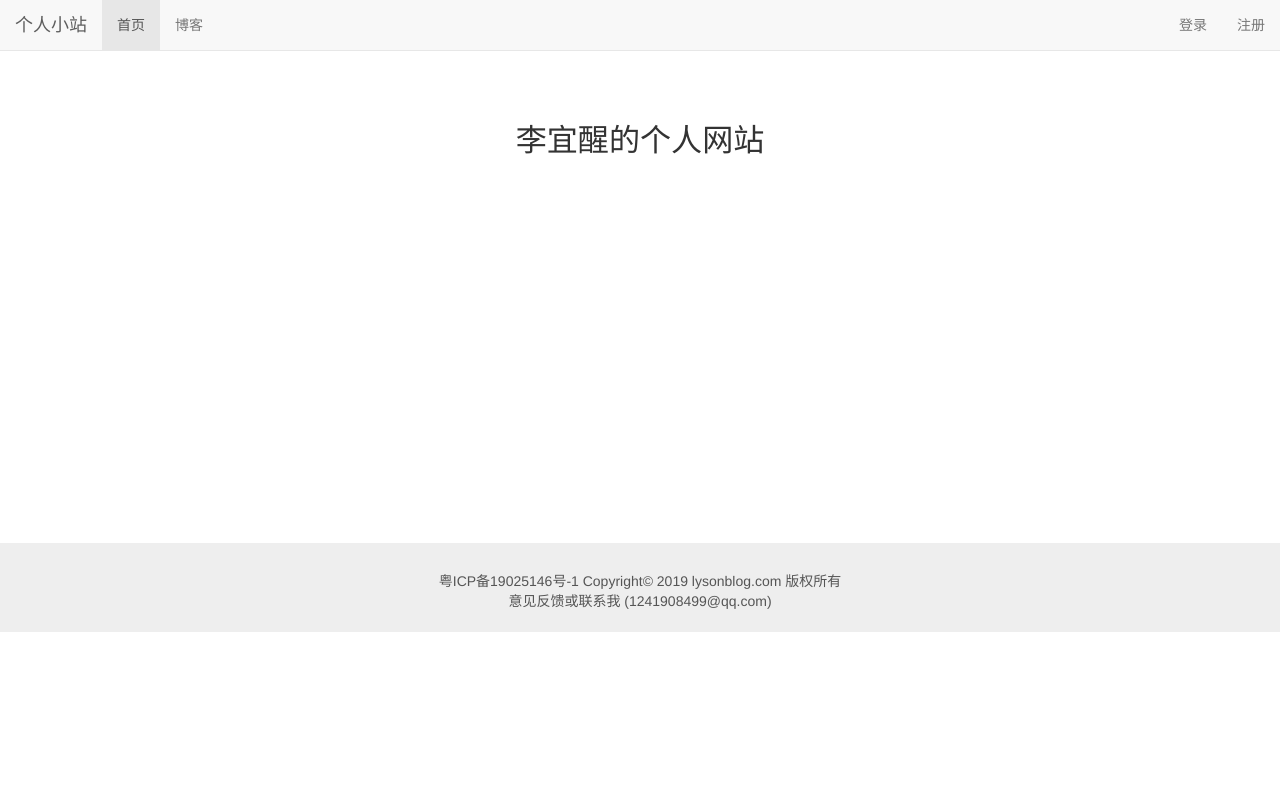
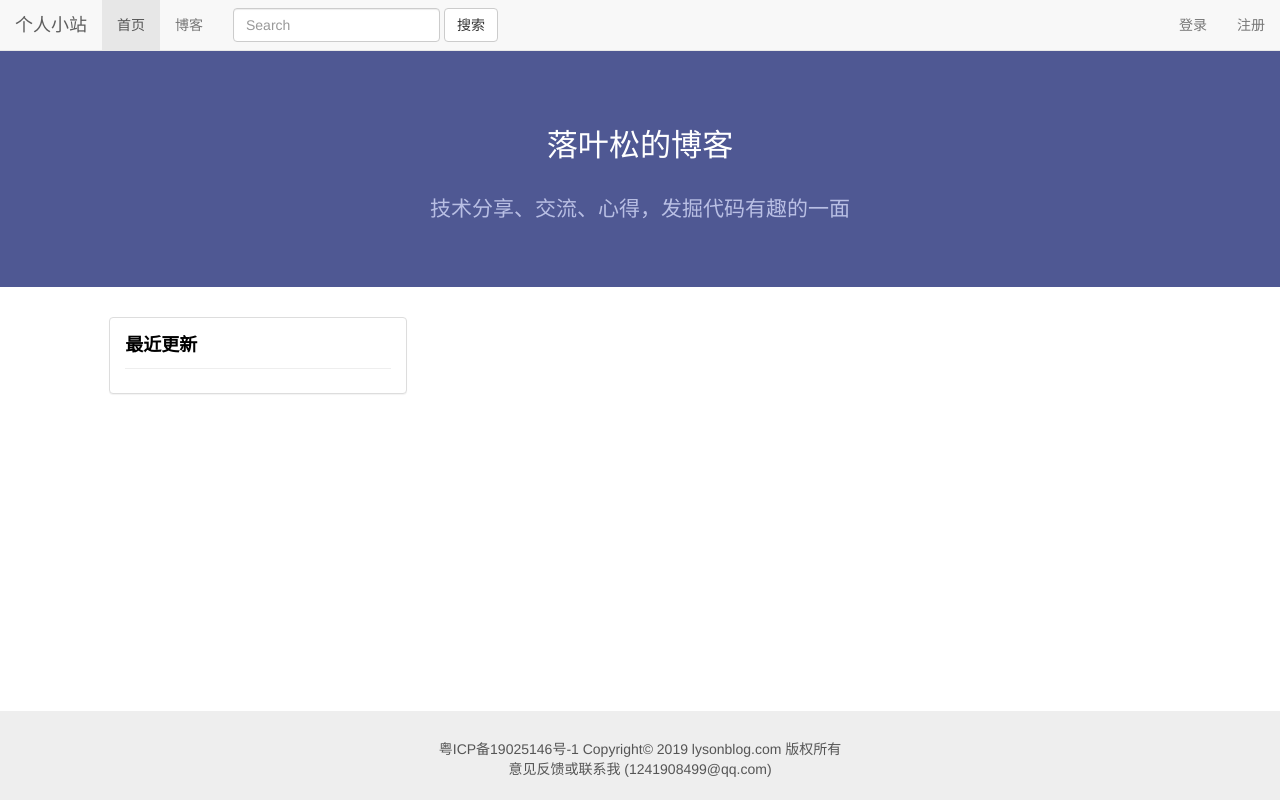
Before and after one commit to hellolyson/mysite, a Django app: template templates/home.html in a window 1280 px wide. Run offline with Django 3.2, Linux system fonts and the light colour scheme; the template is opened without the code that fills it, so the values that code supplies are empty; parts of the project's set-up code (start-up, migrations or seed data) failed here and were passed over; some libraries are stand-ins or nearby versions.

Commit message:
增加了搜索功能，增加了favicon.ico，首页页面排版进行了优化

```diff
--- a/blog/views.py
+++ b/blog/views.py
@@ -1,7 +1,6 @@
 from django.shortcuts import render, get_object_or_404
 from django.core.paginator import Paginator
 from django.db.models import Count
-
 from mysite.settings.development import EACH_PAGE_BLOGS_NUMBER
 from .models import Blog, BlogCategory
 from read_statistics.utils import read_statistics_once_read
@@ -9,7 +8,7 @@ from read_statistics.utils import read_statistics_once_read
 
 def get_blog_list_common_data(request, blogs_all_list):
     paginator = Paginator(blogs_all_list, EACH_PAGE_BLOGS_NUMBER)
-    page_num = request.GET.get('page', 1)
+    page_num = request.GET.get('page',1)
     page_of_blogs = paginator.get_page(page_num)
     current_page_num = page_of_blogs.number
     page_range = list(range(max(current_page_num - 2, 1), current_page_num)) + \
--- a/comment/models.py
+++ b/comment/models.py
@@ -33,14 +33,14 @@ class Comment(models.Model):
     def send_mail(self):
         if self.parent is None:
             # 评论我的博客
-            subject = '李宜醒的个人博客：有人评论你的博客'
+            subject = '落叶松的博客：有人评论你的博客'
             email = self.content_object.get_email()
         else:
             # 回复评论
-            subject = '李宜醒的个人博客：有人回复你的评论'
+            subject = '落叶松的博客：有人回复你的评论'
             email = self.reply_to.email
         if email != '':
-            text = '%s\n<a href="%s" >%s</a>' % (self.text,self.content_object.get_url(),'点击查看')
+            text = '%s\n<a href="localhost:8002%s" >%s</a>' % (self.text,self.content_object.get_url(),'点击查看')
             send_mail = SendMail(subject, text, email)
             send_mail.start()
 
--- a/mysite/settings/production.py
+++ b/mysite/settings/production.py
@@ -38,7 +38,7 @@ EMAIL_HOST = 'smtp.qq.com'
 EMAIL_PORT = 587
 EMAIL_HOST_USER = '1241908499@qq.com'
 EMAIL_HOST_PASSWORD = os.environ['EMAIL_HOST_PASSWORD']  # 授权码
-EMAIL_SUBJECT_PREFIX = '[李宜醒的博客]'
+EMAIL_SUBJECT_PREFIX = '[落叶松的博客]'
 EMAIL_USER_TLS = True
 
 ADMINS = (
--- a/mysite/urls.py
+++ b/mysite/urls.py
@@ -21,6 +21,7 @@ from . import views
 
 urlpatterns = [
     path('', views.home, name='home'),
+    path('search/', views.search, name='search'),
     path('admin/', admin.site.urls),
     path('ckeditor', include('ckeditor_uploader.urls')),
     path('blog/', include('blog.url')),
--- a/static/css/base.css
+++ b/static/css/base.css
@@ -4,7 +4,7 @@
 }
 
 body {
-    margin-top: 70px!important;
+    margin-top: 50px!important;
 }
 
 ul li{
@@ -26,3 +26,33 @@ div.website-info{
 div.website-info p{
     margin-bottom: 0;
 }
+
+.page-bottom{
+    position: absolute;
+    bottom: 0;
+    width: 100%;
+}
+
+.base-info{
+    margin-top: 20%;
+}
+
+.base-info span{
+    font-size: large;
+    color: black;
+    font-weight: bold;
+}
+
+.info-list{
+    margin-top: 1em;
+    margin-left: 4em;
+}
+.info-list ul li{
+    font-size: 16px;
+    color: #245269;
+}
+.security-setting span{
+    font-size: large;
+    color: black;
+    font-weight: bold;
+}
--- a/static/css/home.css
+++ b/static/css/home.css
@@ -1,8 +1,21 @@
+.jumbotron{
+    background-color: #4F5893;
+}
+
 .home-container {
     font-size: 222%;
     text-align: center;
-    margin-top: 4em;
-    margin-bottom: 2em;
+    margin-top: 1em;
+    margin-bottom: 1em;
+    color: white;
+}
+
+.header-text{
+    font-size: 188%;
+    text-align: center;
+    color: #B9BFE4;
+    padding-top: 0;
+    margin-bottom: 0.5em;
 }
 
 div#container{
@@ -11,3 +24,12 @@ div#container{
     min-width: 20em;
     max-width: 30em;
 }
+
+.new_blog_update{
+    color: black;
+    font-size: large;
+    font-weight: bold;
+    margin-bottom: 0.5em;
+    padding-bottom: 0.5em;
+    border-bottom: 1px solid #eee;
+}
--- a/templates/404.html
+++ b/templates/404.html
@@ -1,7 +1,7 @@
 {% extends 'base.html' %}
 
 {% block title %}
-    我的网站|页面找不到
+   落叶松的博客|页面找不到
 {% endblock %}
 
 {% block content %}
--- a/templates/500.html
+++ b/templates/500.html
@@ -1,7 +1,7 @@
 {% extends 'base.html' %}
 
 {% block title %}
-    我的网站|发生错误
+    落叶松的博客|发生错误
 {% endblock %}
 
 {% block content %}
--- a/templates/base.html
+++ b/templates/base.html
@@ -31,6 +31,7 @@
                     <a href="{% url 'blog_list' %}">博客</a>
                 </li>
             </ul>
+
             <ul class="nav navbar-nav navbar-right">
                 {% if not user.is_authenticated %}
                     <li><a href="{% url 'login' %}?from={{ request.get_full_path }}">登录</a></li>
@@ -56,6 +57,12 @@
                     </li>
                 {% endif %}
             </ul>
+            <form class="navbar-form navbar-left" method="get" action="{% url 'search' %}">
+                <div class="form-group">
+                    <input type="text" name="keyword" class="form-control" placeholder="Search" required />
+                </div>
+                <button type="submit" class="btn btn-default">搜索</button>
+            </form>
         </div>
 
     </div>
@@ -72,6 +79,40 @@
 
 <script type="text/javascript" src="{% static 'js/jquery-1.12.4.min.js' %}"></script>
 <script type="text/javascript" src="{% static 'bootstrap-3.3.7/js/bootstrap.min.js' %}"></script>
+<script type="text/javascript">
+    //底部栏设置
+    //窗体改变大小事件
+    $(window).resize(function(){
+        //正文高度
+        var body_height = $(document.body).outerHeight(true);
+
+        //底部元素高度
+        var bottom_height = $(".footer").outerHeight(true);
+
+        //浏览器页面高度
+        var window_height = $(window).height();
+
+        //判断并调整底部元素的样式
+        if($(".footer").hasClass('page-bottom')){
+            //若包含有page-bottom类，就应用了position设置
+            //当position为absolute时，body高度不包含这个元素
+            //所以页面高度需要判断body和footer之和若小于浏览器窗口
+            //则移除样式，让footer自然跟随在正文后面
+            if(body_height + bottom_height >= window_height){
+                $(".footer").removeClass('page-bottom');
+            }
+        }else{
+            //若没有page-bottom类，body高度包含footer
+            //判断body高度小于浏览器时，则悬浮于底部
+            if(body_height < window_height){
+                $(".footer").addClass('page-bottom');
+            }
+        }
+    });
+
+    //页面加载时，模拟触发一下resize事件
+    $(window).trigger('resize');
+</script>
 
 {% block script_extends %}{% endblock %}
 </body>
--- a/templates/error.html
+++ b/templates/error.html
@@ -1,7 +1,7 @@
 {% extends 'base.html' %}
 
 {% block title %}
-    我的网站|出错了
+    落叶松的博客|出错了
 {% endblock %}
 
 {% block nav_index_active %}active{% endblock %}
--- a/templates/home.html
+++ b/templates/home.html
@@ -2,7 +2,7 @@
 {% load staticfiles %}
 
 {% block title %}
-    我的网站|首页
+    落叶松的博客|首页
 {% endblock %}
 
 {% block header-extends %}
@@ -13,16 +13,35 @@
 {% block nav_index_active %}active{% endblock %}
 
 {% block content %}
-    <h3 class="home-container">李宜醒的个人网站</h3>
-    <!-- 图表容器 DOM -->
-    <div id="container"></div>
+    <div class="jumbotron">
+        <h3 class="home-container">落叶松的博客</h3>
+        <p class="header-text">技术分享、交流、心得，发掘代码有趣的一面</p>
+    </div>
+
+    <div class="row">
+        <div class="col-xs-12 col-xs-offset-0 col-sm-10 col-sm-offset-1 col-md-4 col-md-offset-1 col-lg-3">
+            <div class=" panel panel-default">
+                <div class="panel-body">
+                    <div class="new_blog">
+                        <p class="new_blog_update">最近更新</p>
+                        {% for blog in new_blog_list %}
+                            <h4><a href="{% url 'blog_detail' blog.pk %}" target="_blank">{{ blog.title|truncatechars:18|safe }}</a></h4>
+                        {% endfor %}
+                    </div>
+                </div>
+            </div>
+        </div>
+
+        <!-- 图表容器 DOM -->
+        <div id="container"></div>
+    </div>
     <!-- 引入 highcharts.js -->
-    <script src="http://cdn.hcharts.cn/highcharts/highcharts.js"></script>
+    <script src="//cdn.hcharts.cn/highcharts/highcharts.js"></script>
     <script>
         // 图表配置
         var options = {
             chart: {type: 'line'},                         //指定图表的类型，默认是折线图（line）
-            title: {text: '最近一周流量变化'},                // 标题
+            title: {text: '最近一周访问量'},                // 标题
             xAxis: {
                 categories: {{ dates|safe }},   // x 轴分类
                 tickmarkPlacement: 'on',
--- a/user/templates/user/login.html
+++ b/user/templates/user/login.html
@@ -1,7 +1,7 @@
 {% extends 'base.html' %}
 
 {% block title %}
-    我的网站|登录
+    落叶松的博客|登录
 {% endblock %}
 
 {% block nav_index_active %}active{% endblock %}
@@ -30,6 +30,7 @@
                         </form>
                     </div>
                 </div>
+                <a style="text-align: center" href="{% url 'register' %}?from={{ request.get_full_path }}">还没账号？点我注册>></a>
                 {% else %}
                     <span>已登录，正跳转到首页...</span>
                     <script type="text/javascript">
--- a/user/templates/user/register.html
+++ b/user/templates/user/register.html
@@ -1,7 +1,7 @@
 {% extends 'base.html' %}
 
 {% block title %}
-    我的网站|注册
+    落叶松的博客|注册
 {% endblock %}
 
 {% block nav_index_active %}active{% endblock %}
@@ -25,11 +25,12 @@
                             {% endfor %}
                             <span class="pull-left text-danger">{{ login_form.non_field_errors }}</span>
                             <div class="clearfix"></div>
-                            <button id="send_code" class="btn btn-primary pull-left">发送验证码</button>
+                            <button id="send_code" class="btn btn-default pull-left">发送验证码</button>
                             <input type="submit" value="注册" class="btn btn-primary pull-right">
                         </form>
                     </div>
                 </div>
+                <a href="{% url 'login' %}?from={{ request.get_full_path }}">已有账号，点我登录>></a>
                 {% else %}
                     <span>已登录，正跳转到首页...</span>
                     <script type="text/javascript">
--- a/user/views.py
+++ b/user/views.py
@@ -122,7 +122,7 @@ def send_verification_code(request):
 
             # 发送邮件
             send_mail(
-                '李宜醒的个人博客网站：邮箱验证',
+                '落叶松的博客：邮箱验证',
                 '验证码： %s' % code,
                 '1241908499@qq.com',
                 [email],
```
Also changed, not shown: mysite/views.py (+11 -1 lines), templates/search_keyword.html (added, +116 -0 lines), user/templates/user/user_info.html (+15 -8 lines), favicon.ico (added).
